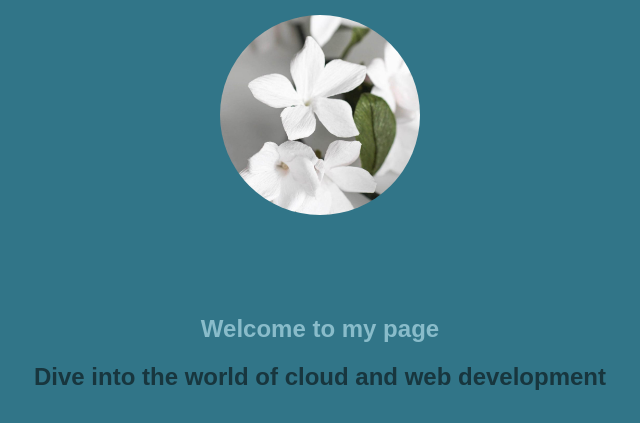
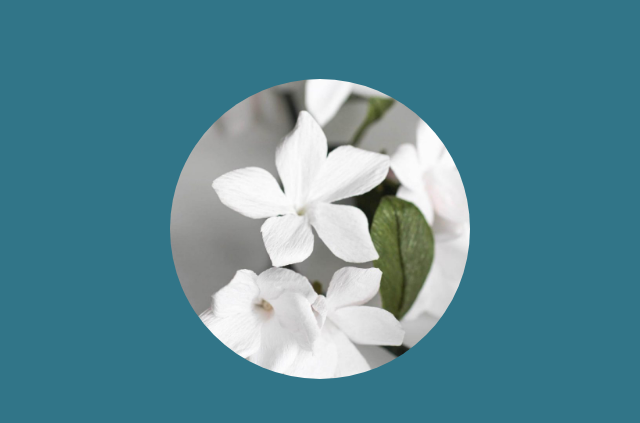
Before and after one commit to yaceylan/yaceylan.github.io, a plain HTML site: page index.html in a window 1280 px wide. Shown: the part 79-502 px from the top of the page, without its empty margins (320-960 px from the left). Drawn offline with Linux system fonts and the light colour scheme; a web font is replaced by a local one.

Commit message:
edited profile picture

```diff
--- a/css/styles.css
+++ b/css/styles.css
@@ -4,29 +4,38 @@
 
 .profile-picture {
     display: flex;
-    justify-content: center;
-    align-items: center;
+   flex-direction: column;
+   align-items: center;
+   height: 400px;
+   justify-content: center;
+   align-items: center;
+   margin-top: 20px;
+   padding-top: 10px;
 
 }
+
 .profile-picture img {
-    width: 200px;
-    height: 200px;
+    width: 300px;
+    height: 300px;
     border-radius: 50%;
 }
 
 
 img {
     width: 200px;
-    margin: 0 auto;
+    margin: 0 auto 100;
 }
 
 
 h1 {
-    font-family: Arial, Helvetica, sans-serif;
+    font-family: Charme, sans-serif;
     color: #89bcca;
-    font-size: x-large;
-    font-weight: bold;
+    font-size: xx-large ;
+    font-weight: bolder;
     text-align: center;
+    position: relative;
+    top: -200px ;
+
 }
 
 h2 {
@@ -35,6 +44,8 @@
     font-size: x-large;
     font-weight: bold;
     text-align: center;
+    position: relative;
+    top: -200px;
 }
 
 
@@ -71,6 +82,6 @@
 }
 
 .welcome-section {
-    margin-top: 100px;
+    margin-top: 200px;
     text-align: center;
 }
--- a/index.html
+++ b/index.html
@@ -4,6 +4,9 @@
 <head>
     <title>Yasemin Ceylan</title>
     <link rel="stylesheet" href="css/styles.css">
+    <link rel="preconnect" href="https://fonts.googleapis.com">
+<link rel="preconnect" href="https://fonts.gstatic.com" crossorigin>
+<link href="https://fonts.googleapis.com/css2?family=Ballet:opsz@16..72&family=Charm:wght@400;700&family=Eagle+Lake&family=Ephesis&family=Lugrasimo&family=Meddon&family=WindSong:wght@400;500&display=swap" rel="stylesheet">
 </head>
 
 <body>
@@ -13,13 +16,13 @@
         <li><a href="certificates.html">Certificates</a></li>
     </ul>
     <div class="profile-picture">
-    <img src="images/yasemin-cicegi.jpg">
-</div>
+        <img src="images/yasemin-cicegi.jpg">
+    </div>
 
     <div class="welcome-section">
-            <h1>Welcome to my page</h1>
-            <h2>Dive into the world of cloud and web development</h2>
-    </div>
+        <h1 id="YASEMINCEYLAN">YASEMIN CEYLAN</h1>
+        <h2>Dive into the world of cloud and web development</h2>
+      </div>
     <form>
 
 
```
